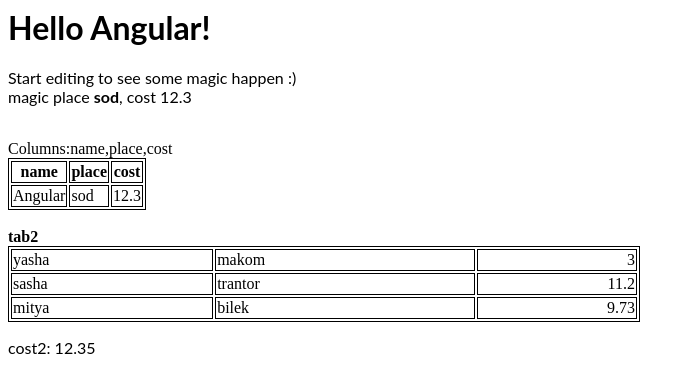
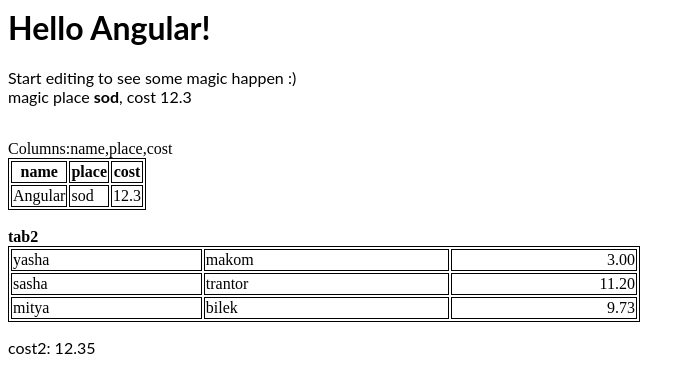
Before and after one commit to dalet1810/angular-wbla3m, an Angular app: page / in a window 1280 px wide. Shown: the top 392 px of the page, without its empty margins (0-695 px from the left). Built offline with nearby package versions, Linux system fonts and the light colour scheme.

Commit message:
fixed2 display string in html table

```diff
--- a/src/app/app.component.html
+++ b/src/app/app.component.html
@@ -27,7 +27,7 @@
     <tr *ngFor="let itm of tab2">
       <td>{{itm.name}}</td>
       <td>{{itm.place}}</td>
-      <td style="text-align:right; width:15% font-family:monospace">{{itm.cost}}</td>
+      <td style="text-align:right; width:15% font-family:monospace">{{fixed2(itm.cost)}}</td>
   </tr>
     </tbody>
   </table>
```
